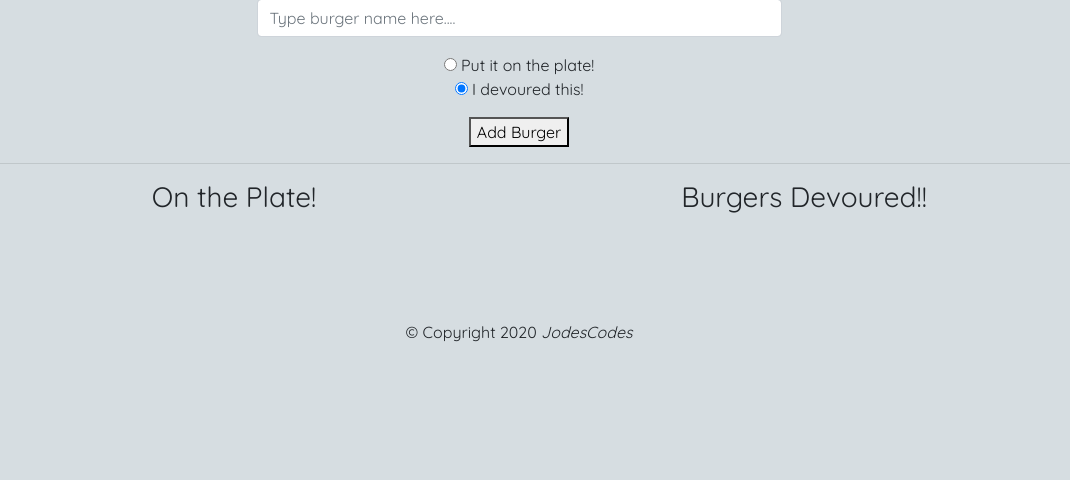
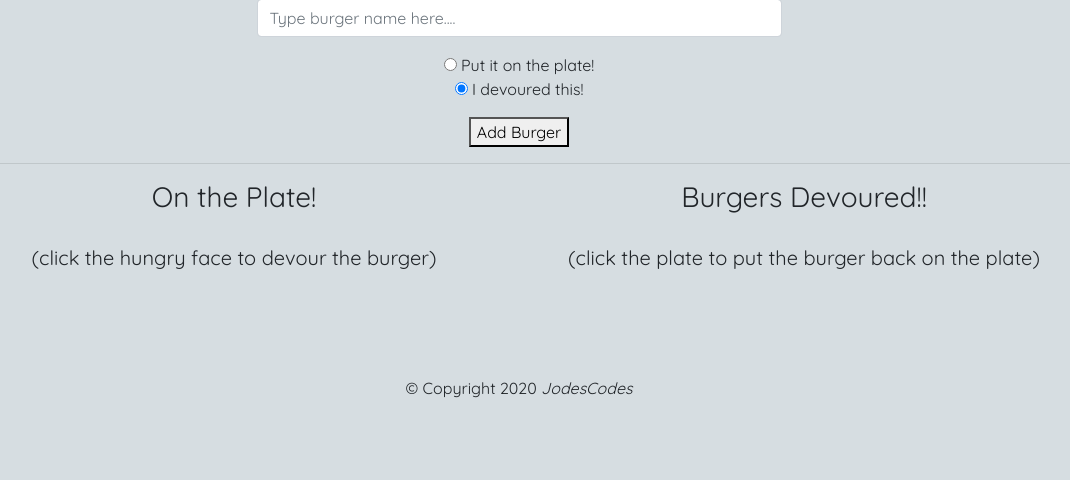
Before and after one commit to jmeggles/13_Eat_Da_Burger, a Node server app: template views/index.handlebars in a window 1280 px wide. Shown: the part 609-1089 px from the top of the page, without its empty margins (121-1191 px from the left). Before the commit the page ends 951 px from the top, so only its background shows below. Run offline with Node 20, Linux system fonts and the light colour scheme; the template is opened without the code that fills it, so the values that code supplies are empty; some libraries are stand-ins or nearby versions.

Commit message:
added text to clarify button icons

```diff
--- a/views/index.handlebars
+++ b/views/index.handlebars
@@ -35,6 +35,8 @@
 		<div class="col-xs-12 col-sm-12 col-md-6 col-lg-6" id="left-burger-column">
       <center>
         <h3>On the Plate!</h3>
+        <br>
+        <h5>(click the hungry face to devour the burger)</h5>
       </center>
       <ul id="burger-input">
         {{#each burgers}}
@@ -48,6 +50,8 @@
     <div class="col-xs-12 col-sm-12 col-md-6 col-lg-6" id="right-burger-column">
       <center>
         <h3>Burgers Devoured!!</h3>
+        <br>
+        <h5>(click the plate to put the burger back on the plate)</h5>
       </center>
       <ul id="burger-input">
         {{#each burgers}}
```
Also changed, not shown: README.md.
